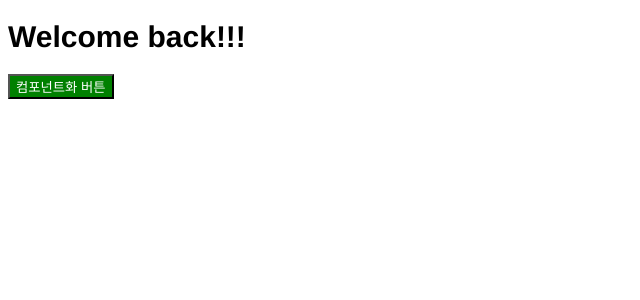
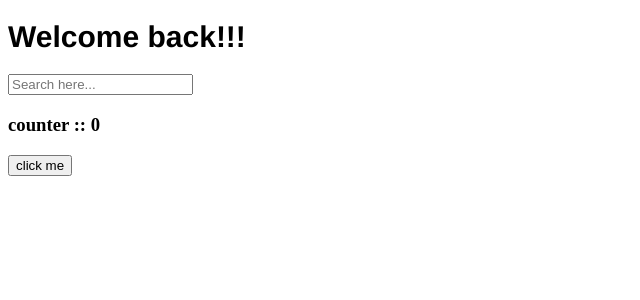
Before and after one commit to WannaJoin2022/2022_react_nomadCoders, a React (Create React App) app in the folder react-for-beginners/: page / in a window 1280 px wide. Shown: the top 300 px of the page, without its empty margins (0-640 px from the left). Built offline with nearby package versions, Linux system fonts and the light colour scheme.

Commit message:
useState & useEffect

```diff
--- a/react-for-beginners/src/App.js
+++ b/react-for-beginners/src/App.js
@@ -1,12 +1,47 @@
 import Button from "./Button";
 import styles from "./App.module.css"
-
+import {useState, useEffect} from "react";
 
 function App() {
+  const [counter, setValue ] = useState(0);
+  const [keyworkd, setKeyword ] = useState("");
+
+  const onClick = () => setValue((prev) => prev+ 1 );
+  const onChange = (event) => setKeyword(event.target.value);
+
+  // useEffect = 컴포넌트가 처음 랜더링 될 때 1번만 실행되도록 보호
+  useEffect(() => {
+    console.log("I run only once >> ");
+  }, []);
+
+  // [keyword]가 변화할 때 console.log를 실행할거야
+  useEffect(() => {
+    if(keyworkd !== "" && keyworkd.length > 6){
+      console.log("I run 'keyword' changes :: ", keyworkd)
+    }
+  }, [keyworkd]);
+
+  useEffect(() => {
+    if(counter !== 0){
+      console.log("I run 'counter' changes  >> ",counter);
+    }
+  }, [counter]);
+
+  useEffect(() => {
+      console.log("I run 'counter' || 'keyword' changes ");
+  }, [counter, keyworkd]);
+
   return (
     <div>
       <h1 className={styles.title}>Welcome back!!!</h1>
-      <Button text="컴포넌트화 버튼"/>
+      <input
+        value = {keyworkd}
+        onChange={onChange}
+        stype="text"
+        placeholder="Search here..."
+      />
+      <h3> counter :: {counter}</h3>
+      <button onClick={onClick}>click me</button>
     </div>
   );
 }
```
